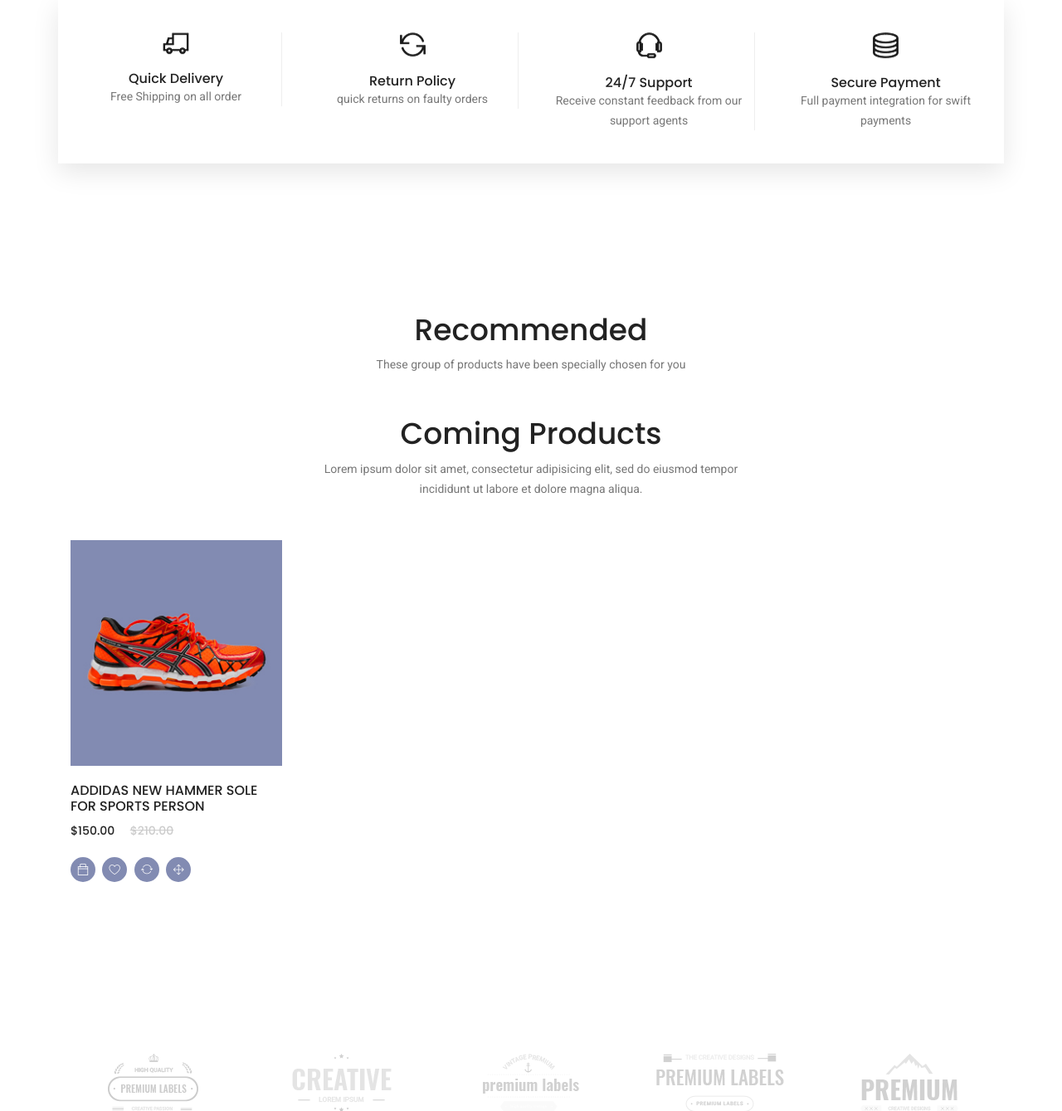
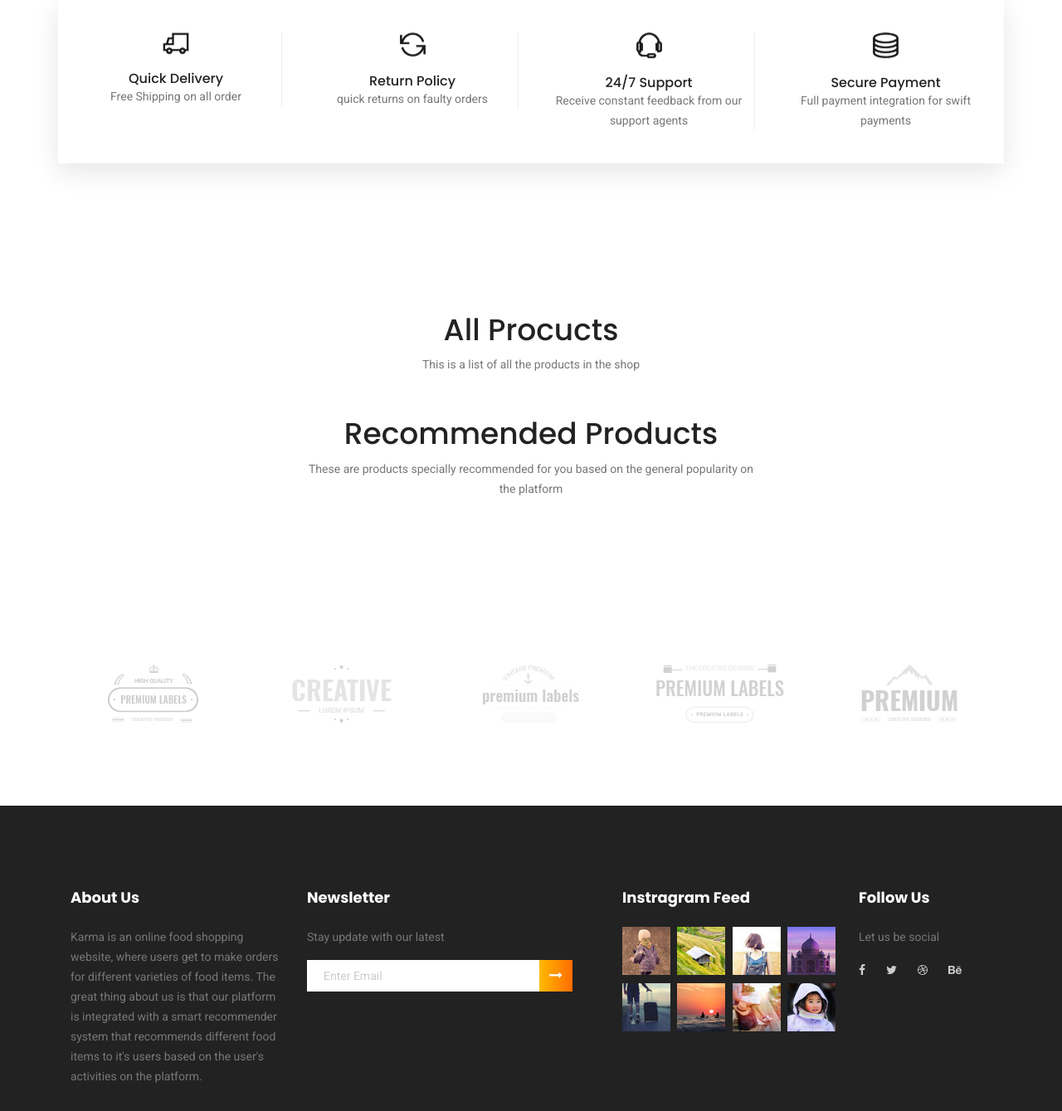
Before and after one commit to nanumichael27/foodplatform, a Flask app: page / in a window 1280 px wide. Shown: the part 892-2231 px from the top of the page at 83% size. Run offline with Flask 2, Linux system fonts and the light colour scheme; the visitor is signed in with stand-in values (Sample User, id 1); data that the repository does not hold is empty; some libraries are stand-ins or nearby versions.

Commit message:
first crude recommendation

```diff
--- a/karma/shop/views.py
+++ b/karma/shop/views.py
@@ -8,7 +8,7 @@
 from karma import db
 from .models import Category, Product, ProductImage, CartItem, Order, Location
 import json
-
+from sqlalchemy import desc
 bp = Blueprint('shop', __name__)
 
 
@@ -17,7 +17,8 @@
 def index():
     products = Product.query.all()
     products.reverse()
-    return render_template('shop/index.html', products=products)
+    recommended = Product.query.order_by(desc(Product.views)).limit(2)
+    return render_template('shop/index.html', products=products, recommended=recommended)
 
 @bp.route('/product/<int:product_id>/')
 @login_required
--- a/karma/templates/shop/latest_products.html
+++ b/karma/templates/shop/latest_products.html
@@ -5,8 +5,8 @@
             <div class="row justify-content-center">
                 <div class="col-lg-6 text-center">
                     <div class="section-title">
-                        <h1>Recommended</h1>
-                        <p>These group of products have been specially chosen for you</p>
+                        <h1>All Procucts</h1>
+                        <p>This is a list of all the products in the shop</p>
                     </div>
                 </div>
             </div>
@@ -47,40 +47,30 @@
             <div class="row justify-content-center">
                 <div class="col-lg-6 text-center">
                     <div class="section-title">
-                        <h1>Coming Products</h1>
-                        <p>Lorem ipsum dolor sit amet, consectetur adipisicing elit, sed do eiusmod tempor incididunt ut labore et
-                            dolore
-                            magna aliqua.</p>
+                        <h1>Recommended Products</h1>
+                        <p>These are products specially recommended for you based on the general popularity on the platform</p>
                     </div>
                 </div>
             </div>
             <div class="row">
+                {% for product in recommended %}
                 <!-- single product -->
                 <div class="col-lg-3 col-md-6">
                     <div class="single-product">
-                        <img class="img-fluid" src="{{ url_for('static', filename='img/product/p6.jpg') }}" alt="">
+                        <img class="img-fluid" src="{{ url_for('static', filename='productuploads/'+product.images[0].name) }}" alt="">
                         <div class="product-details">
-                            <h6>addidas New Hammer sole
-                                for Sports person</h6>
+                            <h6>{{product.title}}</h6>
                             <div class="price">
-                                <h6>$150.00</h6>
-                                <h6 class="l-through">$210.00</h6>
+                                <h6>${{product.price}}</h6>
+                                <h6 class="l-through">${{product.price+product.price*0.1}}</h6>
                             </div>
                             <div class="prd-bottom">
 
-                                <a href="" class="social-info">
+                                <a class="add-to-cart-button social-info" id="{{ product.product_id }}">
                                     <span class="ti-bag"></span>
                                     <p class="hover-text">add to bag</p>
                                 </a>
-                                <a href="" class="social-info">
-                                    <span class="lnr lnr-heart"></span>
-                                    <p class="hover-text">Wishlist</p>
-                                </a>
-                                <a href="" class="social-info">
-                                    <span class="lnr lnr-sync"></span>
-                                    <p class="hover-text">compare</p>
-                                </a>
-                                <a href="" class="social-info">
+                                <a href="{{url_for('shop.single_product', product_id=product.product_id)}}" class="social-info">
                                     <span class="lnr lnr-move"></span>
                                     <p class="hover-text">view more</p>
                                 </a>
@@ -88,6 +78,7 @@
                         </div>
                     </div>
                 </div>
+{% endfor %}
             </div>
         </div>
     </div>
```
Also changed, not shown: karma/static/productuploads/16384aa9-7f62-4817-9bc6-f6d7e9342125.png (added), karma/static/productuploads/181b4ddc-81dc-4ac4-8669-3472dbd11219.png (added), karma/static/productuploads/54e6dd3e-8eb2-46be-89d5-50ea6a33b805.png (added), karma/static/productuploads/7094017d-c2e7-4cfc-9c79-c9ab65dbb45a.png (added).
